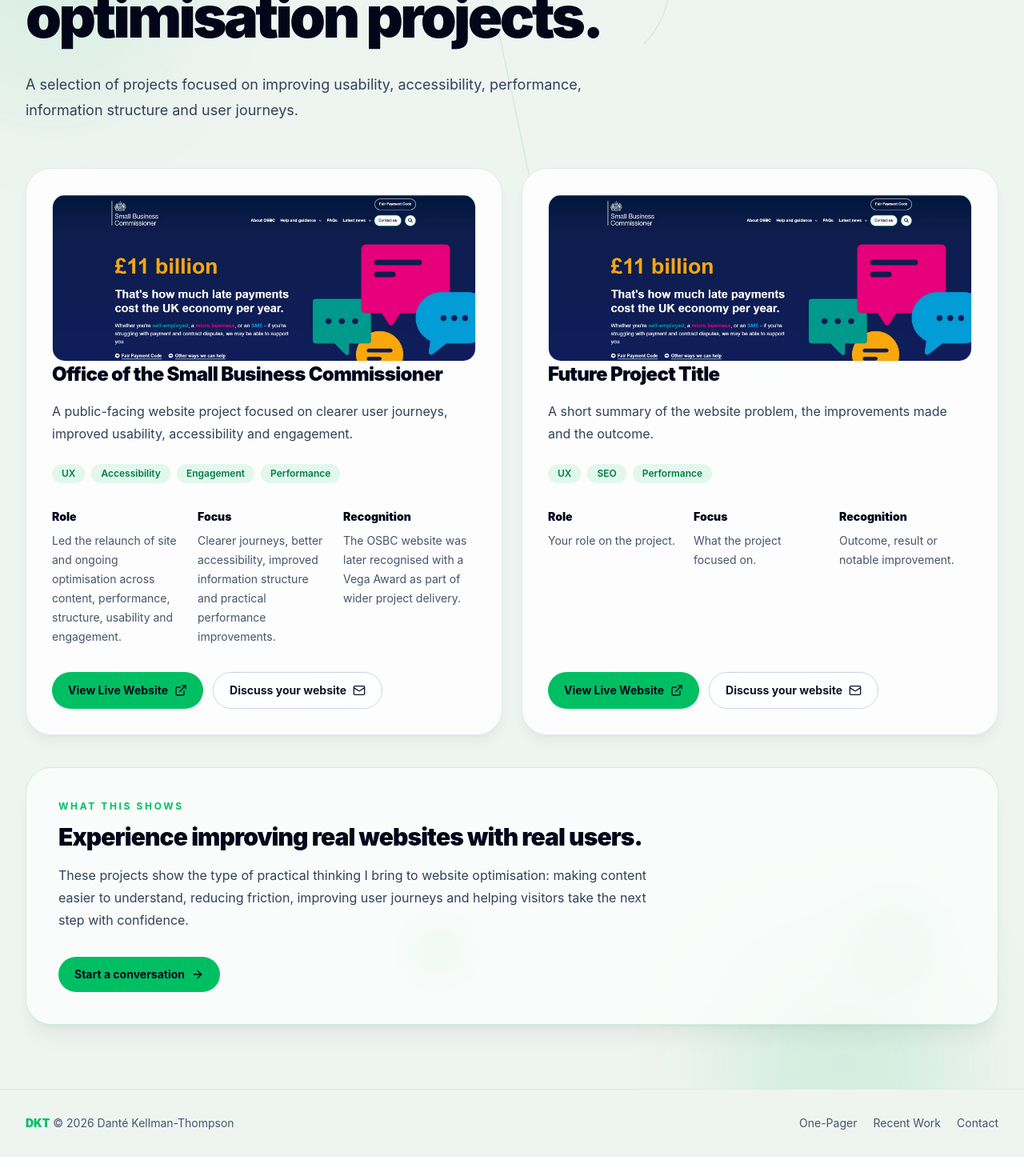
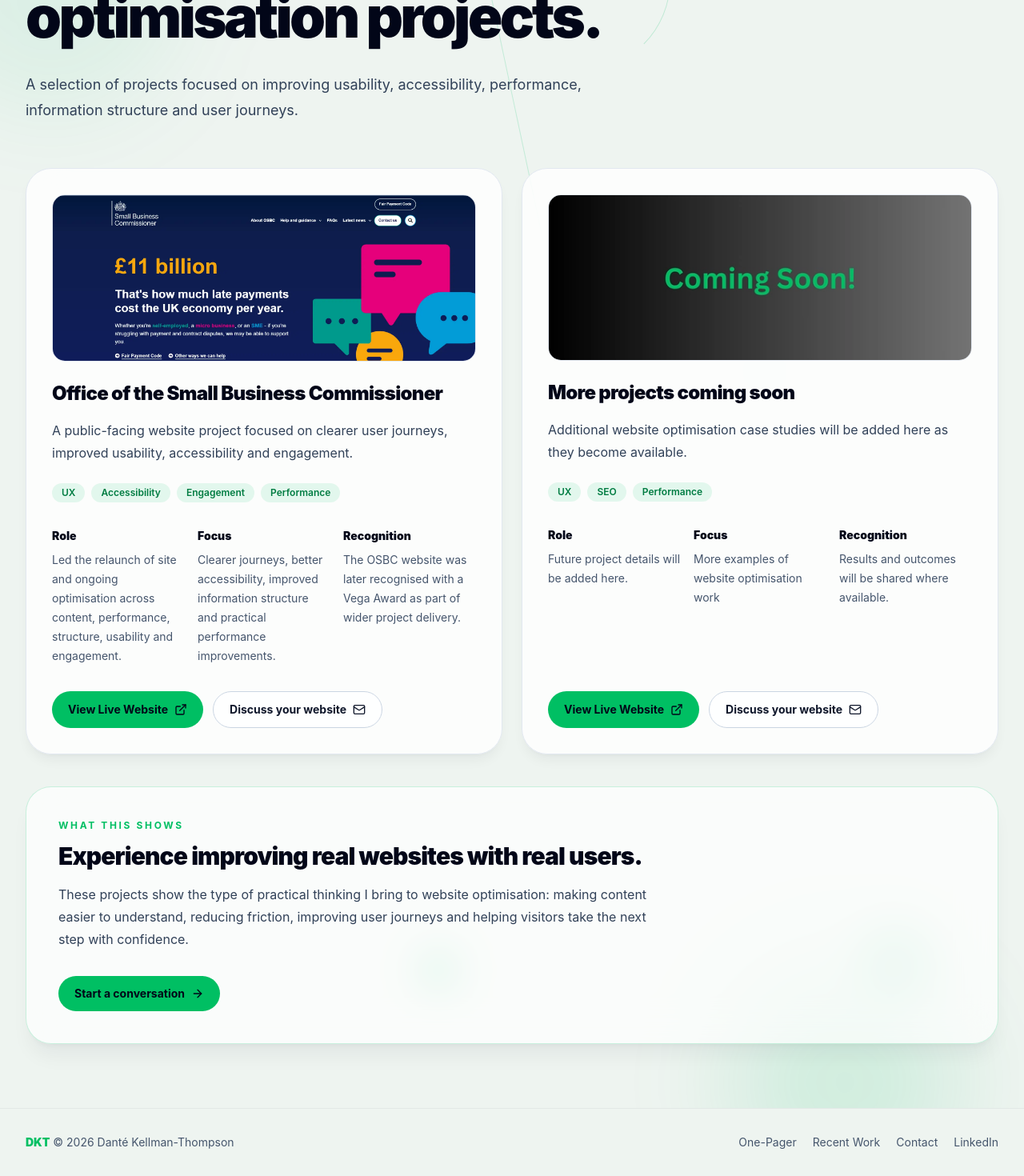
Before and after one commit to DKT15/DKT-Website-Optimisation, a React (Vite) app: page /recentwork in a window 1280 px wide. Shown: the part 391-1861 px from the top of the page at 80% size. Before the commit the page ends 1837 px from the top, so only its background shows below. Built offline with nearby package versions, Linux system fonts and the light colour scheme.

Commit message:
added to the code.

```diff
--- a/src/components/Footer.jsx
+++ b/src/components/Footer.jsx
@@ -10,7 +10,7 @@
         </p>
         <div className="flex gap-5">
           <a
-            href="/website-optimisation-for-small-businesses.pdf"
+            href="/assets/website-optimisation-for-small-businesses.pdf"
             className="hover:text-[#00bf63] whitespace-nowrap"
             target="_blank"
           >
@@ -25,6 +25,13 @@
           <Link to="/contact" className="hover:text-[#00bf63]">
             Contact
           </Link>
+          <a
+            href="https://www.linkedin.com/in/dant%C3%A9-kellman-thompson-8b720720a/"
+            className="hover:text-[#00bf63] whitespace-nowrap"
+            target="_blank"
+          >
+            LinkedIn
+          </a>
         </div>
       </div>
     </footer>
--- a/src/data/projects.js
+++ b/src/data/projects.js
@@ -17,16 +17,16 @@
   },
   {
     id: 2,
-    title: "Future Project Title",
+    title: "More projects coming soon",
     summary:
-      "A short summary of the website problem, the improvements made and the outcome.",
-    image: "/projects/osbc-thumbnail.webp",
+      "Additional website optimisation case studies will be added here as they become available.",
+    image: "/projects/coming-soon.webp",
     imageAlt:
       "Screenshot of the Office of the Small Business Commissioner website homepage",
     tags: ["UX", "SEO", "Performance"],
-    role: "Your role on the project.",
-    focus: "What the project focused on.",
-    recognition: "Outcome, result or notable improvement.",
-    link: "#",
+    role: "Future project details will be added here.",
+    focus: "More examples of website optimisation work",
+    recognition: "Results and outcomes will be shared where available.",
+    link: null,
   },
 ];
--- a/src/pages/RecentWork.jsx
+++ b/src/pages/RecentWork.jsx
@@ -47,7 +47,7 @@
                 </div>
 
                 <div>
-                  <h2 className="text-2xl font-black tracking-[-0.03em] text-slate-950">
+                  <h2 className="mt-6 text-2xl font-black tracking-[-0.03em] text-slate-950">
                     {project.title}
                   </h2>
 
```
Also changed, not shown: public/projects/coming-soon.webp (added).
